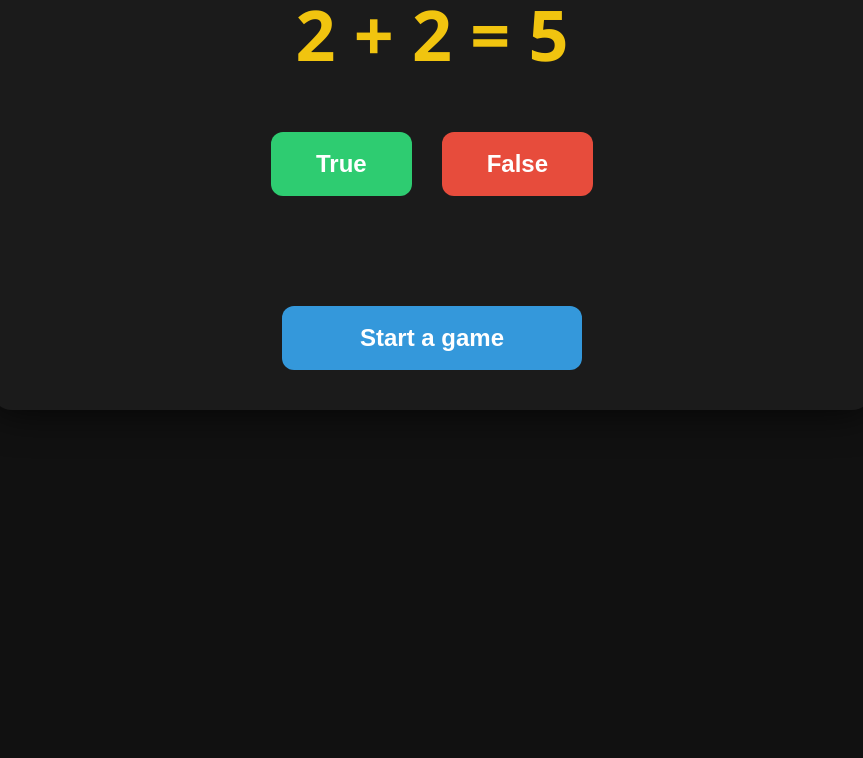
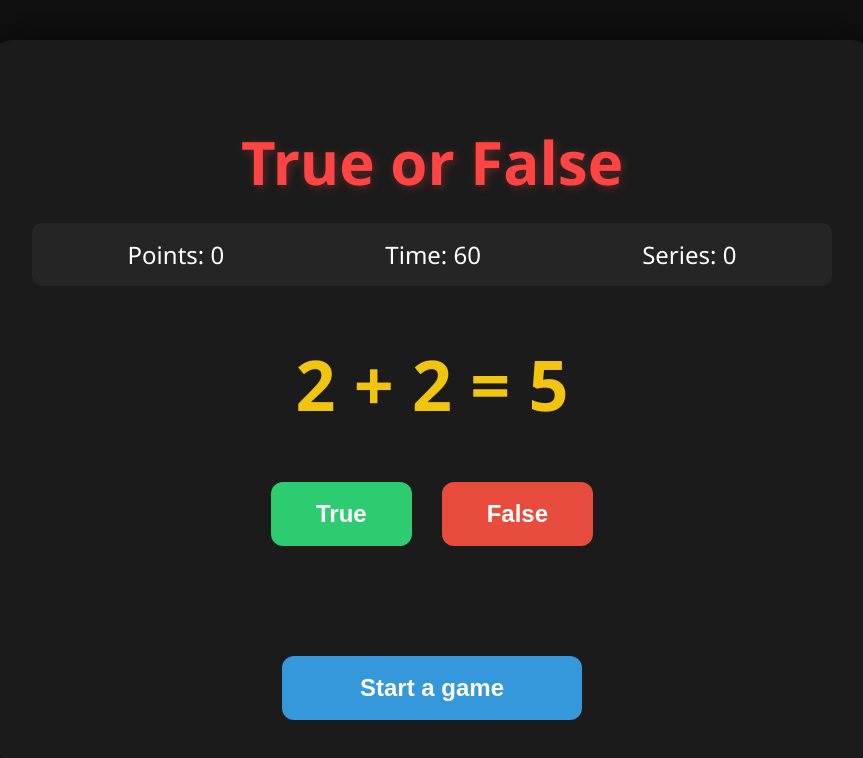
Before and after one commit to belhik9-tech/clicker-game1, a plain HTML site: page index.html in a window 1280 px wide. Shown: the whole page, without its empty margins (208-1071 px from the left). Drawn offline with Linux system fonts and the light colour scheme.

Commit message:
Uzlaboju CSS.

```diff
--- a/style.css
+++ b/style.css
@@ -1,6 +1,6 @@
 body {
     margin: 0;
-    height: 100px;
+    height: 100vh;
     display: flex;
     justify-content: center;
     align-items: center;
```
